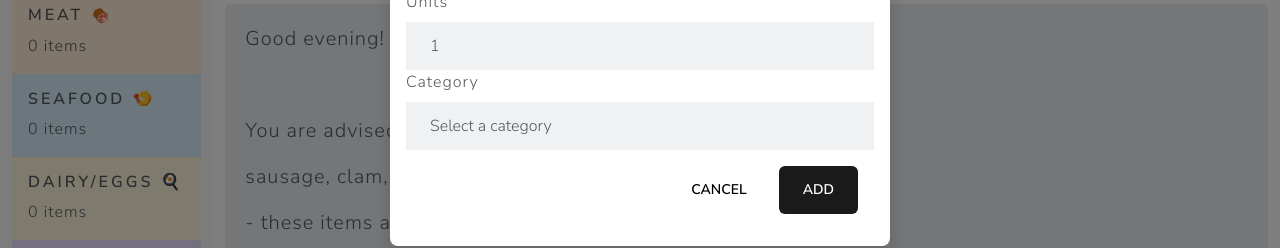
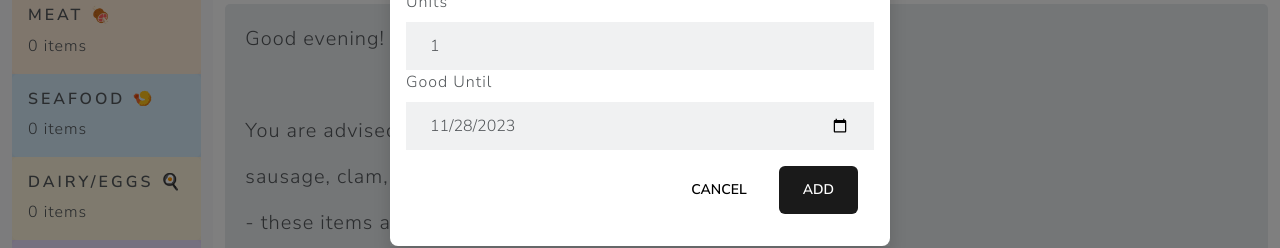
Before and after one commit to SongKyungA/DS_dav, a React (Create React App) app in the folder front/: page / in a window 1280 px wide. Both pictures are taken after a click on the button "ADD ITEM". Shown: the part 196-444 px from the top of the page. Built offline with nearby package versions, Linux system fonts and the light colour scheme.

Commit message:
update add, modify, remove modal

```diff
--- a/front/package.json
+++ b/front/package.json
@@ -3,11 +3,13 @@
   "version": "0.1.0",
   "private": true,
   "dependencies": {
+    "@reduxjs/toolkit": "^1.9.7",
     "@testing-library/jest-dom": "^5.17.0",
     "@testing-library/react": "^13.4.0",
     "@testing-library/user-event": "^13.5.0",
     "bootstrap": "^5.3.2",
     "bootswatch": "^5.3.2",
+    "firebase": "^10.7.0",
     "react": "^18.2.0",
     "react-bootstrap": "^2.9.1",
     "react-dom": "^18.2.0",
--- a/front/src/AddItemModal.js
+++ b/front/src/AddItemModal.js
@@ -5,7 +5,10 @@ import { connect } from 'react-redux';
 import { addItem } from './redux/actions';
 
 function AddItemModal({ show, handleClose, onAddNewItem, itemDetails, onItemDetailChange, selectedCategory }) {
-  const [item, setItem] = useState({ name: '', units: 1, placedIn: '', goodUntil: '', category: '' });
+  const today = new Date();
+  const formattedToday = today.toISOString().substring(0, 10);
+
+  const [item, setItem] = useState({ name: '', units: 1, placedIn: '', goodUntil: formattedToday, category: '' });
   const [foodNames, setFoodNames] = useState([]);
 
   useEffect(() => {
@@ -67,21 +70,8 @@ function AddItemModal({ show, handleClose, onAddNewItem, itemDetails, onItemDeta
           </Form.Group>
           {/* Additional input fields can be added here */}
           <Form.Group>
-            <Form.Label>Category</Form.Label>
-            <Form.Control as="select" name="category" value={item.category} onChange={handleChange}>
-              <option value="">Select a category</option>
-              <option value="Fruit">Fruit</option>
-              <option value="Vegetable">Vegetable</option>
-              <option value="Meat">Meat</option>
-              <option value="Seafood">Seafood</option>
-              <option value="Dairy/Eggs">Dairy/Eggs</option>
-              <option value="Grains">Grains</option>
-              <option value="Banchan">Banchan</option>
-              <option value="Fastfood">Fastfood</option>
-              <option value="Drink">Drink</option>
-              <option value="Other">Other</option>
-
-            </Form.Control>
+            <Form.Label>Good Until</Form.Label>
+            <Form.Control type="date" name="goodUntil" value={item.goodUntil} onChange={handleChange} />
           </Form.Group>
           <Modal.Footer>
             <Button variant="secondary" onClick={handleClose}>
--- a/front/src/App.js
+++ b/front/src/App.js
@@ -13,7 +13,7 @@ import { MdEco } from 'react-icons/md';
 function App({ categories, addItem, removeItem, modifyItem }) {
   const [currentTime, setCurrentTime] = useState(new Date());
   const [selectedCategory, setSelectedCategory] = useState(null);
-  const [selectedItemName, setSelectedItemName] = useState(''); // 추가
+  const [selectedItemToRemove, setSelectedItemToRemove] = useState(null); // 추가
   const [selectedItemToModify, setSelectedItemToModify] = useState(null);
 
   useEffect(() => {
@@ -62,39 +62,11 @@ function App({ categories, addItem, removeItem, modifyItem }) {
     icon: ''
   });
 
-    const handleItemDetailChange = (e) => {
-      const { name, value } = e.target;
-      setNewItemDetails({ ...newItemDetails, [name]: value });
-    };
+  const handleItemDetailChange = (e) => {
+    const { name, value } = e.target;
+    setNewItemDetails({ ...newItemDetails, [name]: value });
+  };
 
-    const handleShowAddItemModal = () => {
-      console.log("Showing modal for category:", selectedCategory);
-      setShowAddItemModal(true);
-    };
-
-    const handleHideAddItemModal = () => {
-      setShowAddItemModal(false);
-    };
-
-    const handleShowRemoveItemModal = (itemName) => {
-      setSelectedItemName(itemName);
-      setShowRemoveItemModal(true);
-    };
-    const handleHideRemoveItemModal = () => setShowRemoveItemModal(false);
-    const handleSelectItemToModify = (item) => {
-      setSelectedItemToModify(item);
-      setShowModifyItemModal(true);
-    };
-
-    const handleShowModifyItemModal = () => {
-      if (!selectedItemToModify) {
-        alert('Please select an item to modify.');
-        return;
-      }
-      setShowModifyItemModal(true);
-    };
-
-  const handleHideModifyItemModal = () => setShowModifyItemModal(false);
   const handleAddNewItem = () => {
     if (selectedCategory) {
       console.log("Adding item to category:", selectedCategory.name);
@@ -112,7 +84,43 @@ function App({ categories, addItem, removeItem, modifyItem }) {
     }
   };
 
+  const handleShowAddItemModal = () => {
+    console.log("Showing modal for category:", selectedCategory);
+    setShowAddItemModal(true);
+  };
 
+  const handleHideAddItemModal = () => {
+    setShowAddItemModal(false);
+  };
+
+  const handleSelectItemToRemove = (item) => {
+    setSelectedItemToRemove(item);
+    setShowRemoveItemModal(true);
+  };
+
+  const handleShowRemoveItemModal = (item) => {
+    if (!selectedItemToRemove) {
+      alert('Please select an item to remove.');
+      return;
+    }
+    setShowRemoveItemModal(true);
+  };
+  const handleHideRemoveItemModal = () => setShowRemoveItemModal(false);
+
+  const handleSelectItemToModify = (item) => {
+    setSelectedItemToModify(item);
+    setShowModifyItemModal(true);
+  };
+
+  const handleShowModifyItemModal = () => {
+    if (!selectedItemToModify) {
+      alert('Please select an item to modify.');
+      return;
+    }
+    setShowModifyItemModal(true);
+  };
+
+  const handleHideModifyItemModal = () => setShowModifyItemModal(false);
 
   return (
     <Container fluid>
@@ -156,8 +164,9 @@ function App({ categories, addItem, removeItem, modifyItem }) {
                     <Card.Body>
                       <Card.Title>{item.name}</Card.Title>
                       <Card.Text>Units: {item.units}</Card.Text>
+                      <Card.Text>Good Until: {item.goodUntil}</Card.Text>
                       <div className="item-action-buttons">
-                        <Button onClick={() => handleShowRemoveItemModal(item.name)}>Remove</Button>
+                        <Button onClick={() => handleSelectItemToRemove(item)}>Remove</Button>
                         <Button onClick={() => handleSelectItemToModify(item)}>Modify</Button>
                       </div>
                     </Card.Body>
@@ -210,14 +219,13 @@ function App({ categories, addItem, removeItem, modifyItem }) {
         show={showRemoveItemModal}
         handleClose={handleHideRemoveItemModal}
         onRemoveItem={removeItem}
+        selectedItemToRemove = {selectedItemToRemove}
         selectedCategory={selectedCategory}
       />)}
 
       {showModifyItemModal && (
       <ModifyItemModal
         show={showModifyItemModal}
-        onHide={() => setShowModifyItemModal(false)}
-        itemToModify={selectedItemToModify}
         handleClose={handleHideModifyItemModal}
         onModifyItem={modifyItem}
         selectedItemToModify={selectedItemToModify}
--- a/front/src/ModifyItemModal.js
+++ b/front/src/ModifyItemModal.js
@@ -48,6 +48,15 @@ function ModifyItemModal({ show, handleClose, onModifyItem, selectedItemToModify
               onChange={handleDetailChange}
             />
           </Form.Group>
+          <Form.Group>
+            <Form.Label>Good Until</Form.Label>
+            <Form.Control
+              type="date"
+              name="goodUntil"
+              value={itemDetails.goodUntil}
+              onChange={handleDetailChange}
+            />
+          </Form.Group>
           {/* Add any additional fields for item details here */}
         </Form>
       </Modal.Body>
--- a/front/src/RemoveItemModal.js
+++ b/front/src/RemoveItemModal.js
@@ -1,24 +1,21 @@
 // src //RemoveItemModal.js
 
-import React, { useState } from 'react';
+import React from 'react';
 import { Modal, Button, Form } from 'react-bootstrap';
 import { connect } from 'react-redux';
 import { removeItem } from './redux/actions';
 
-function RemoveItemModal({ show, handleClose, onRemoveItem, selectedCategory }) {
-  const [selectedItemId, setSelectedItemId] = useState('');
+function RemoveItemModal({ show, handleClose, onRemoveItem, selectedItemToRemove, selectedCategory }) {
 
-  const handleItemSelection = (e) => {
-    setSelectedItemId(e.target.value);
-  };
-
+  // handleRemove 함수 내부 로직
   const handleRemove = () => {
-    if (!selectedCategory || !selectedItemId) {
-      console.error('No category or item selected');
+    const itemId = selectedItemToRemove.name;
+    if (!itemId) {
+      console.error('No item selected for removal');
       return;
     }
-    // 여기서 selectedItemId는 제거하려는 아이템의 이름입니다.
-    onRemoveItem(selectedCategory.name, selectedItemId);
+    console.log('Removing item:', selectedItemToRemove);
+    onRemoveItem(selectedCategory.name, itemId);
     handleClose();
   };
 
@@ -31,13 +28,7 @@ function RemoveItemModal({ show, handleClose, onRemoveItem, selectedCategory })
     <Modal.Body>
       <Form>
         <Form.Group>
-            <Form.Label>Select Item to Remove</Form.Label>
-            <Form.Control as="select" value={selectedItemId} onChange={handleItemSelection}>
-            <option value="">Select an item</option>
-            {selectedCategory && selectedCategory.items.map(item => (
-                <option key={item.id} value={item.id}>{item.name}</option>
-            ))}
-            </Form.Control>
+            <Form.Label>Are you sure you want to remove the item: {selectedItemToRemove.name}?</Form.Label>
         </Form.Group>
       </Form>
     </Modal.Body>
--- a/front/src/redux/reducers.js
+++ b/front/src/redux/reducers.js
@@ -55,8 +55,6 @@ const rootReducer = (state = initialState, action) => {
         })
       };
 
-
-
     case MODIFY_ITEM: {
       const { categoryName, itemId, newItemDetails } = action.payload;
       const updatedUnits = parseInt(newItemDetails.units, 10);
@@ -81,10 +79,6 @@ const rootReducer = (state = initialState, action) => {
       };
     }
 
-
-
-
-
     default:
       return state;
   }
--- a/front/src/redux/store.js
+++ b/front/src/redux/store.js
@@ -1,8 +1,9 @@
 // src/redux/store.js
-import { createStore } from 'redux';
+import { configureStore } from '@reduxjs/toolkit';
 import rootReducer from './reducers';
-import { composeWithDevTools } from 'redux-devtools-extension';
 
-const store = createStore(rootReducer, composeWithDevTools());
+const store = configureStore({
+    reducer: rootReducer,
+  });
 
 export default store;
```
Also changed, not shown: 1 other file (tests, documents, lock files or other folders). Lines whose indentation alone changed are shown as unchanged.
